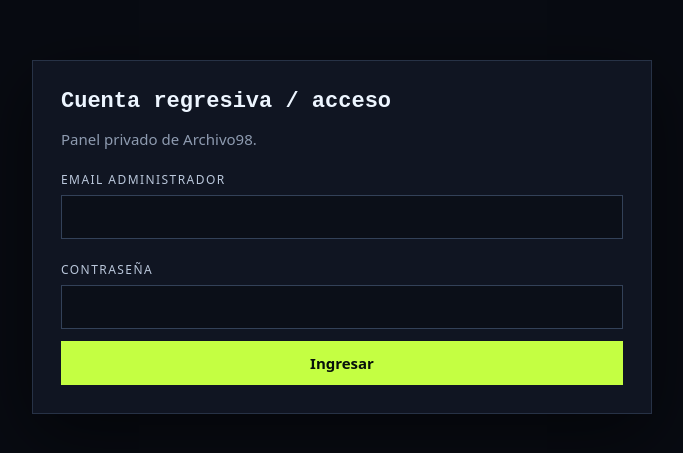
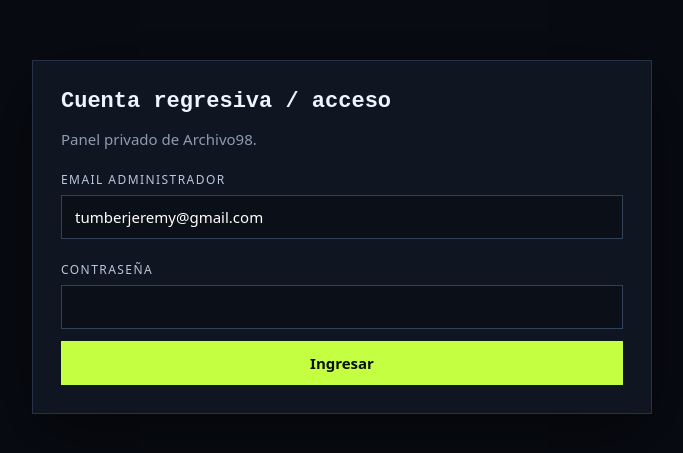
Before and after one commit to lezslide/archivo98, a website: page countdown-admin.html in a window 1280 px wide. Shown: the part 163-616 px from the top of the page, without its empty margins (298-981 px from the left). Drawn offline with Linux system fonts and the light colour scheme.

Commit message:
Add files via upload

```diff
--- a/countdown-admin.html
+++ b/countdown-admin.html
@@ -6,7 +6,7 @@
     :root { color-scheme:dark; --cyan:#19e6ff; --lime:#c4ff42; } * { box-sizing:border-box; } body { margin:0; min-height:100vh; display:grid; place-items:center; padding:24px; color:#edf5ff; background:#080b12; font:15px system-ui,sans-serif; } .panel { width:min(620px,100%); padding:28px; border:1px solid #273246; background:#101522; box-shadow:0 20px 70px #0008; } h1 { margin:0 0 7px; font:800 22px monospace; } p { color:#8e9bb0; } label { display:block; margin:22px 0 7px; color:#bac7db; font-size:12px; text-transform:uppercase; letter-spacing:.12em; } input,button { width:100%; min-height:44px; padding:0 13px; border:1px solid #334158; background:#0b0f18; color:#fff; font:inherit; } button { margin-top:12px; cursor:pointer; } button:hover { border-color:var(--cyan); } button:disabled { opacity:.55; cursor:wait; } .primary { color:#08100b; border-color:var(--lime); background:var(--lime); font-weight:800; } .row { display:grid; grid-template-columns:repeat(4,1fr); gap:8px; } .row button { margin-top:0; } #matrix,#matrix-blue { color:#7cff63; border-color:#7cff63; } #message { min-height:22px; color:var(--cyan); } #message.error { color:#ff8290; } #controls[hidden], #login[hidden] { display:none; } .back { color:#8e9bb0; font-size:12px; } @media (max-width:620px) { .row { grid-template-columns:1fr 1fr; } }
 </style>
 </head>
-<body><main class="panel"><section id="login"><h1>Cuenta regresiva / acceso</h1><p>Panel privado de Archivo98.</p><form id="login-form"><label for="email">Email administrador</label><input id="email" type="email" autocomplete="username" required><label for="password">Contraseña</label><input id="password" type="password" autocomplete="current-password" required><button class="primary" type="submit">Ingresar</button></form></section><section id="controls" hidden><h1>Control de salida</h1><p>La pantalla pública se sincroniza con este estado.</p><label for="duration">Duración en segundos</label><input id="duration" type="number" min="1" step="1" value="1800000"><label for="baggy-count">Unidades disponibles hoy</label><input id="baggy-count" type="number" min="0" max="9999" step="1" value="1"><label>Fondo de pantalla</label><div class="row"><button id="blue" type="button">Azul croma</button><button id="green" type="button">Verde croma</button><button id="matrix" type="button">Matrix negro</button><button id="matrix-blue" type="button">Matrix azul croma</button></div><div class="row" style="margin-top:14px"><button class="primary" id="start" type="button">Iniciar</button><button id="reset" type="button">Reiniciar</button></div><p id="message" role="status"></p><a class="back" href="./countdown.html">Ver pantalla pública</a></section></main>
+<body><main class="panel"><section id="login"><h1>Cuenta regresiva / acceso</h1><p>Panel privado de Archivo98.</p><form id="login-form"><label for="email">Email administrador</label><input id="email" type="email" autocomplete="username" value="tumberjeremy@gmail.com" required><label for="password">Contraseña</label><input id="password" type="password" autocomplete="current-password" required><button class="primary" type="submit">Ingresar</button></form></section><section id="controls" hidden><h1>Control de salida</h1><p>La pantalla pública se sincroniza con este estado.</p><label for="duration">Duración en segundos</label><input id="duration" type="number" min="1" step="1" value="1800000"><label for="baggy-count">Unidades disponibles hoy</label><input id="baggy-count" type="number" min="0" max="9999" step="1" value="1"><label>Fondo de pantalla</label><div class="row"><button id="blue" type="button">Azul croma</button><button id="green" type="button">Verde croma</button><button id="matrix" type="button">Matrix negro</button><button id="matrix-blue" type="button">Matrix azul croma</button></div><div class="row" style="margin-top:14px"><button class="primary" id="start" type="button">Iniciar</button><button id="reset" type="button">Reiniciar</button></div><p id="message" role="status"></p><a class="back" href="./countdown.html">Ver pantalla pública</a></section></main>
 <script>
   const SUPABASE_URL = "https://qttxcfbgyfmvyglzwxct.supabase.co";
   const SUPABASE_KEY = "sb_publishable_8zeUhO0eNbsQddb7koQZ1w_VwuK8FjO";
```
